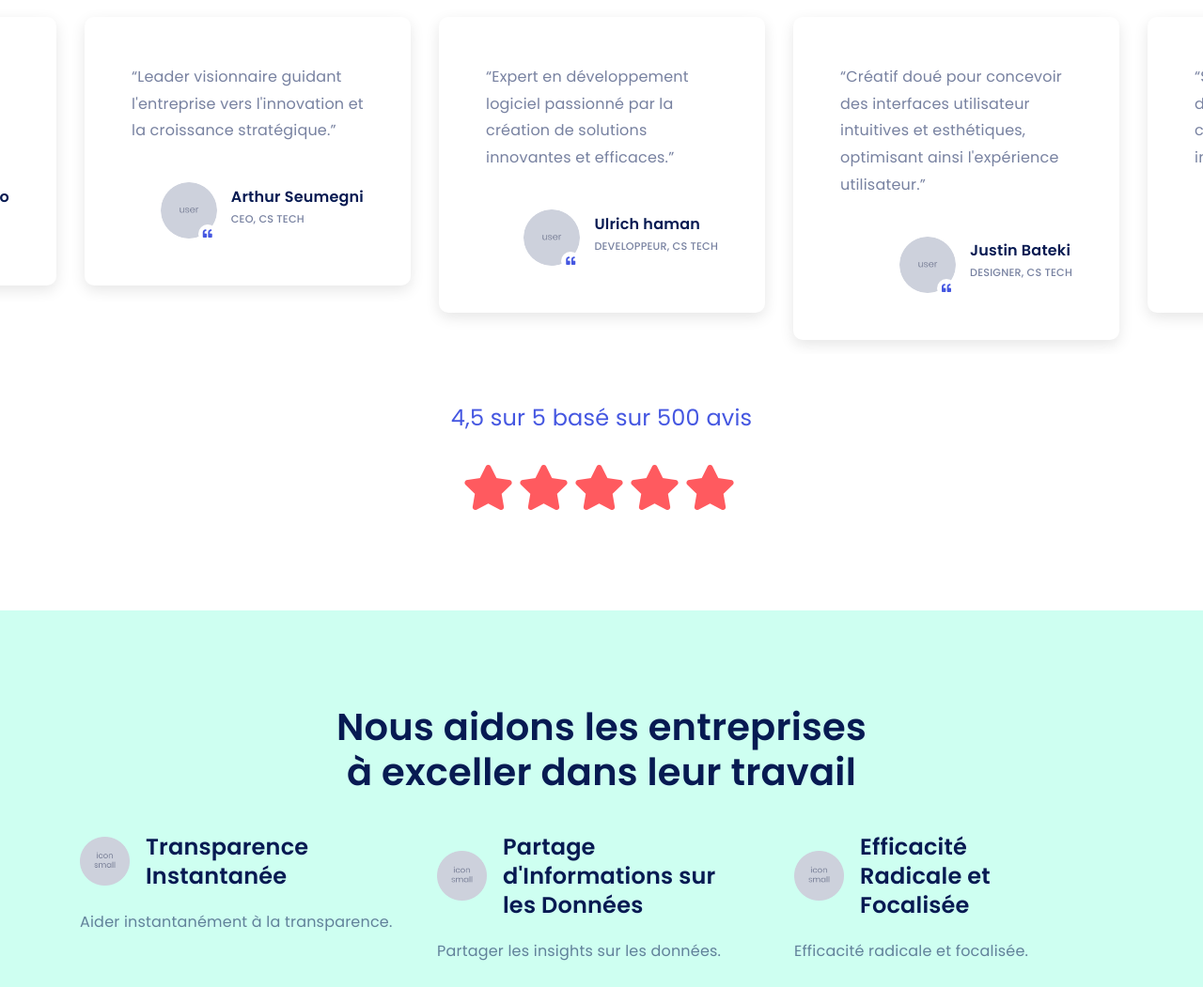
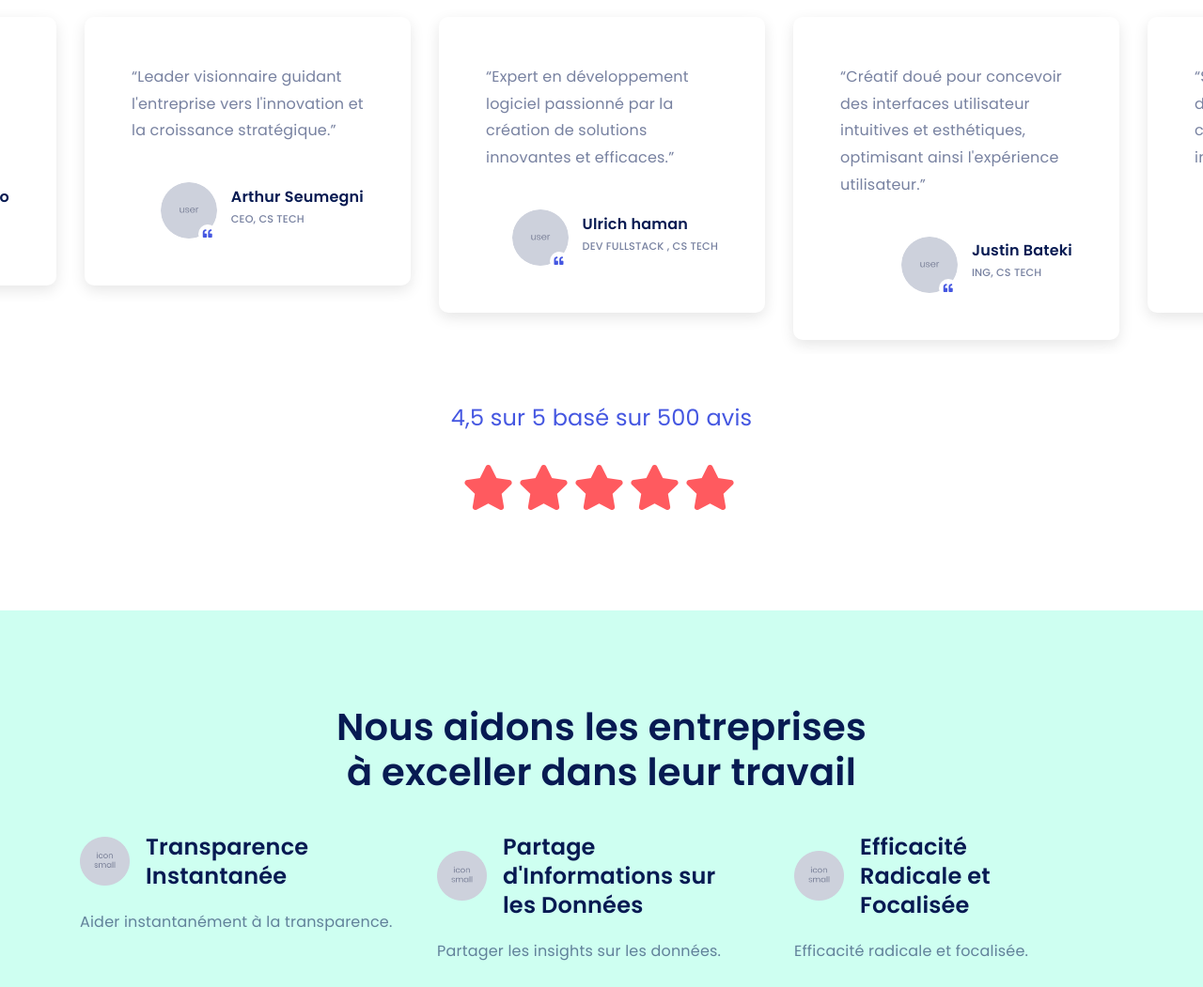
Before and after one commit to CSTechnologyBuilders/cs.github.io, a plain HTML site: page index.html in a window 1280 px wide. Shown: the part 3535-4586 px from the top of the page at 94% size. Drawn offline with Linux system fonts and the light colour scheme; files whose address does not match are found by name.

Commit message:
commit 5

```diff
--- a/index.html
+++ b/index.html
@@ -384,7 +384,7 @@
                             <div class="dtr-testimonial-user"><span class="dtr-testimonial-icon"></span> <img src="assets/images/user-2.jpg" alt="image"> </div>
                             <div class="dtr-testimonial-user-info">
                                 <h6 class="dtr-client-name">Ulrich haman</h6>
-                                <span class="dtr-client-job">Developpeur, CS Tech</span> </div>
+                                <span class="dtr-client-job">Dev fullStack , CS Tech</span> </div>
                         </div>
                         <!-- client info ends -->
 
@@ -402,7 +402,7 @@
                             <div class="dtr-testimonial-user"><span class="dtr-testimonial-icon"></span> <img src="assets/images/user-3.jpg" alt="image"> </div>
                             <div class="dtr-testimonial-user-info">
                                 <h6 class="dtr-client-name">Justin Bateki</h6>
-                                <span class="dtr-client-job">Designer, CS Tech</span> </div>
+                                <span class="dtr-client-job">ING, CS Tech</span> </div>
                         </div>
                         <!-- client info ends -->
                     </div>
```
Also changed, not shown: assets/apple-touch-icon-120-precomposed.png (added), assets/apple-touch-icon-144-precomposed.png (added), assets/apple-touch-icon-76-precomposed.png (added), assets/images/icons/apple-touch-icon-120-precomposed.png, assets/images/icons/apple-touch-icon-144-precomposed.png, assets/images/icons/apple-touch-icon-76-precomposed.png, assets/images/icons/favicon.png, assets/images/icons/favicon1.png (added).
